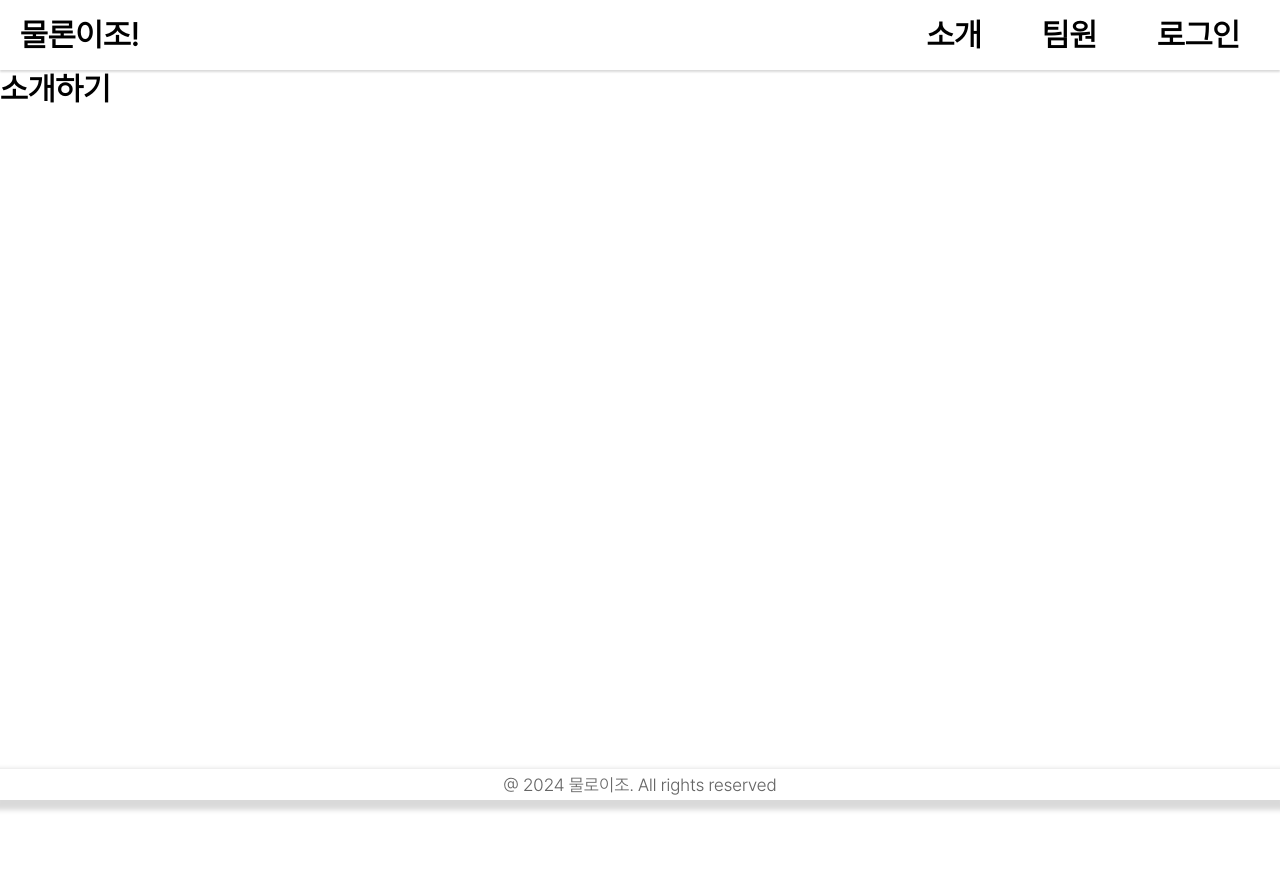
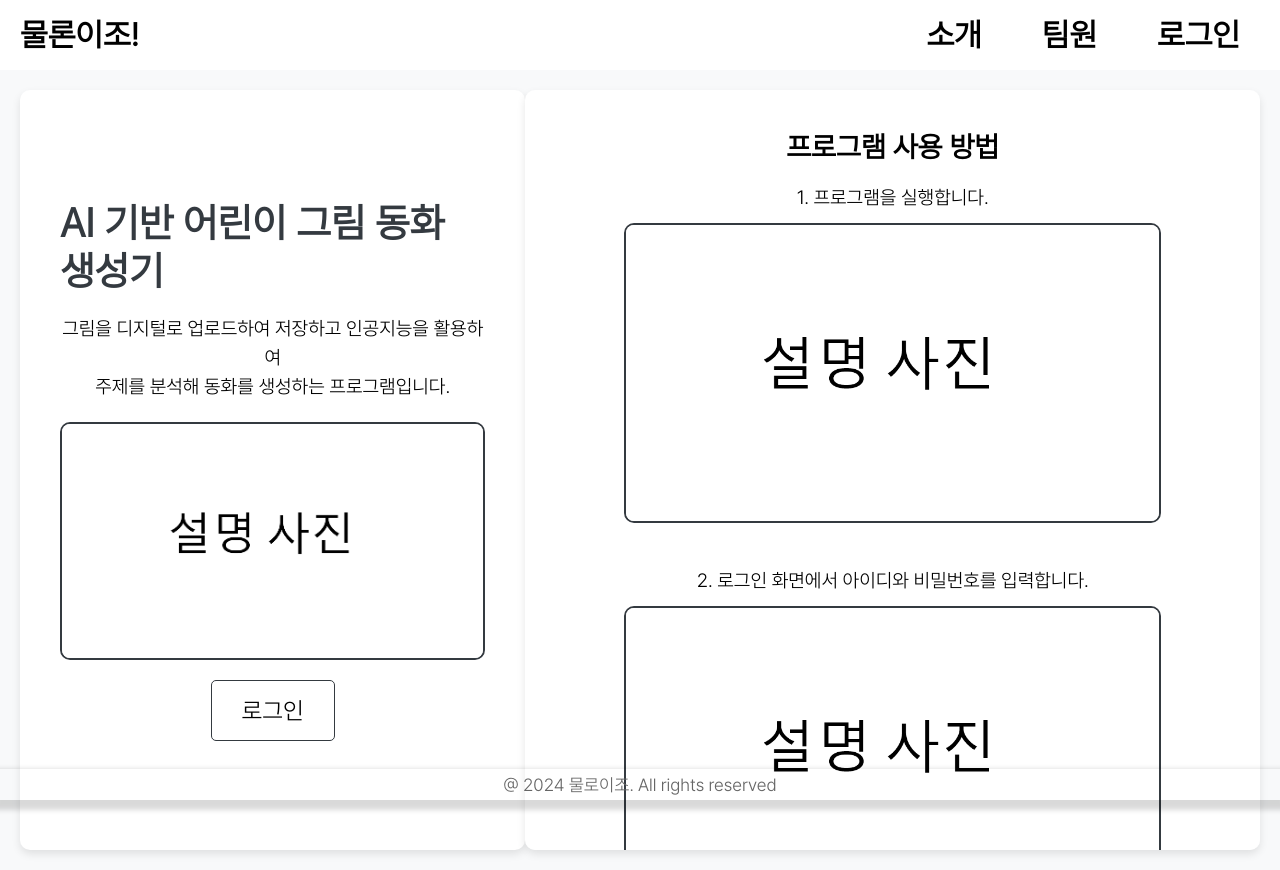
Before and after one commit to HeoSeonJin0504/CapstoneDesign, a React (Vite) app: page /introduce in a window 1280 px wide. Before the commit the page ends 800 px from the top, so only its background shows below. Built offline with nearby package versions, Linux system fonts and the light colour scheme.

Commit message:
소개 페이지 레이아웃 구현, 회원가입 페이지 이메일 입력 input 사이즈 수정

```diff
--- a/src/index.css
+++ b/src/index.css
@@ -19,13 +19,6 @@
   font-style: normal;
 }
 
-@font-face {
-  font-family: "PretendardLight";
-  src: url("./fonts/Pretendard-Light.otf") format("opentype");
-  font-weight: normal;
-  font-style: normal;
-}
-
 * {
   font-family: "PretendardLight", Arial, sans-serif;
   margin: 0;
--- a/src/pages/FindId.tsx
+++ b/src/pages/FindId.tsx
@@ -3,7 +3,7 @@ import styled from 'styled-components';
 
 const FindId = () => {
     return (
-        <h1>아이디를 찾고 싶으세요?</h1>
+        <h1>아이디를 찾고 싶으세요?ㅋㅋ</h1>
     );
 };
 
--- a/src/pages/FindPw.tsx
+++ b/src/pages/FindPw.tsx
@@ -3,7 +3,7 @@ import styled from 'styled-components';
 
 const FindPw = () => {
     return (
-        <h1>비밀번호를 찾고 싶으세요?</h1>
+        <h1>비밀번호를 찾고 싶으세요?ㅋㅋ</h1>
     );
 };
 
--- a/src/pages/Home.tsx
+++ b/src/pages/Home.tsx
@@ -14,16 +14,11 @@ const Style = styled.div`
     margin-top: 20px;
     font-size: 1.5em;
   }
-
-  h2 {
-    margin-top: 70px;
-    font-size: 2em;
-  }
 `;
 
 const Button = styled(NavLink)`
   display: inline-block;
-  margin-top: 20px;
+  margin-top: 50px;
   padding: 10px 20px;
   text-decoration: none;
   border-radius: 5px;
@@ -43,7 +38,6 @@ const Home = () => {
       <p className="bodytext">
         아이들 그림을 저장하고, 그림을 업로드하면 이야기를 생성할 수 있습니다.
       </p>
-      <h2>먼저 로그인을 진행해 주세요</h2>
       <Button to="/login">로그인</Button>
     </Style>
   );
--- a/src/pages/Introduce.tsx
+++ b/src/pages/Introduce.tsx
@@ -1,10 +1,125 @@
-import styled from 'styled-components';
+import styled from "styled-components";
+import { Link } from "react-router-dom";
+import { color } from "../theme";
 
+const Container = styled.div`
+  display: flex;
+  height: 100vh;
+  padding: 20px;
+  background-color: #f8f9fa;
+`;
+
+const LeftContainer = styled.div`
+  flex: 1.3;
+  display: flex;
+  flex-direction: column;
+  justify-content: center;
+  align-items: center;
+  padding: 40px;
+  background-color: ${color.white};
+  box-shadow: 0 4px 8px rgba(0, 0, 0, 0.1);
+  border-radius: 10px;
+`;
+
+const RightContainer = styled.div`
+  flex: 2;
+  display: flex;
+  flex-direction: column;
+  justify-content: flex-start;
+  align-items: center;
+  padding: 40px;
+  background-color: ${color.white};
+  box-shadow: 0 4px 8px rgba(0, 0, 0, 0.1);
+  border-radius: 10px;
+  overflow-y: auto;
+`;
+
+const LeftTitle = styled.h1`
+  font-size: 2.5em;
+  margin-bottom: 20px;
+  color: #343a40;
+`;
+
+const LeftDescription = styled.p`
+  font-size: 1.2em;
+  line-height: 1.5;
+  margin-bottom: 20px;
+  text-align: center;
+`;
+
+const Image = styled.img`
+  max-width: 100%;
+  max-height: 300px;
+  height: auto;
+  margin-bottom: 20px;
+  border: 2px solid #343a40;
+  border-radius: 10px;
+`;
+
+const Button = styled(Link)`
+  padding: 15px 30px;
+  text-decoration: none;
+  border-radius: 5px;
+  border: 1px solid #343a40;
+  font-size: 1.5em;
+  color: black;
+  cursor: pointer;
+  transition: background-color 0.3s ease;
+
+  &:hover {
+
+  }
+`;
+
+const StepContainer = styled.div`
+  margin-bottom: 20px;
+  text-align: center;
+`;
+
+const RightTitle = styled.h2`
+  font-size: 1.8em;
+  margin-bottom: 20px;
+`;
+
+const RightDescription = styled.p`
+  font-size: 1.2em;
+  line-height: 1.5;
+  margin-bottom: 10px;
+`;
 
 const Introduce = () => {
-    return (
-        <h1>소개하기</h1>
-    );
+  return (
+    <Container>
+      <LeftContainer>
+        <LeftTitle>AI 기반 어린이 그림 동화 생성기</LeftTitle>
+        <LeftDescription>
+        그림을 디지털로 업로드하여 저장하고 인공지능을 활용하여<br/>
+        주제를 분석해 동화를 생성하는 프로그램입니다.
+        </LeftDescription>
+        <Image src="src/photos/introduce.png" alt="프로그램 실행 사진" />
+        <Button to="/login">로그인</Button>
+      </LeftContainer>
+      <RightContainer>
+        <RightTitle>프로그램 사용 방법</RightTitle>
+        <StepContainer>
+          <RightDescription>1. 프로그램을 실행합니다.</RightDescription>
+          <Image src="src/photos/introduce.png" />
+        </StepContainer>
+        <StepContainer>
+          <RightDescription>
+            2. 로그인 화면에서 아이디와 비밀번호를 입력합니다.
+          </RightDescription>
+          <Image src="src/photos/introduce.png" />
+        </StepContainer>
+        <StepContainer>
+          <RightDescription>
+            3. 로그인 후 다양한 기능을 탐색할 수 있습니다.
+          </RightDescription>
+          <Image src="src/photos/introduce.png" />
+        </StepContainer>
+      </RightContainer>
+    </Container>
+  );
 };
 
 export default Introduce;
--- a/src/pages/SignUp.tsx
+++ b/src/pages/SignUp.tsx
@@ -89,6 +89,16 @@ const LinkContainer = styled.div`
   }
 `;
 
+const EmailInput = styled.input`
+  flex: 1;
+  margin-bottom: 8px;
+  padding: 15px;
+  border: 1px solid #ccc;
+  border-radius: 5px;
+  font-size: 1.2em;
+  width: 50%;
+`;
+
 const SignUp = () => {
   const navigate = useNavigate();
   const [username, setUsername] = useState("");
@@ -154,7 +164,7 @@ const SignUp = () => {
           onChange={(e) => setConfirmPassword(e.target.value)}
         />
         <InputContainer>
-          <Input type="text" placeholder="이메일" />
+          <EmailInput type="text" placeholder="[선택] 이메일 주소" />
           <span style={{ margin: "0 5px" }}>@</span>
           <Select>
             <option value="gmail.com">gmail.com</option>
--- a/src/theme.tsx
+++ b/src/theme.tsx
@@ -4,6 +4,24 @@ const color = {
   green: "#26f896",
   darkGreen: "#07d072",
   lightGray: "#666666",
+  red: "#ff0000",
+  darkRed: "#8b0000",
+  yellow: "#ffff00",
+  darkYellow: "#ffd700",
+  purple: "#800080",
+  darkPurple: "#4b0082",
+  orange: "#ffa500",
+  darkOrange: "#ff8c00",
+  pink: "#ffc0cb",
+  darkPink: "#ff69b4",
+  black: "#000000",
+  white: "#ffffff",
+  lightBlue: "#add8e6",
+  lightGreen: "#90ee90",
+  lightYellow: "#ffffe0",
+  lightPink: "#ffb6c1",
+  gray: "#808080",
+  darkGray: "#a9a9a9",
 };
 
 export { color };
```
Also changed, not shown: src/photos/introduce.png (added), src/photos/jjang.jpg (renamed from src/pages/jjang.jpg). Lines whose indentation alone changed are shown as unchanged.
